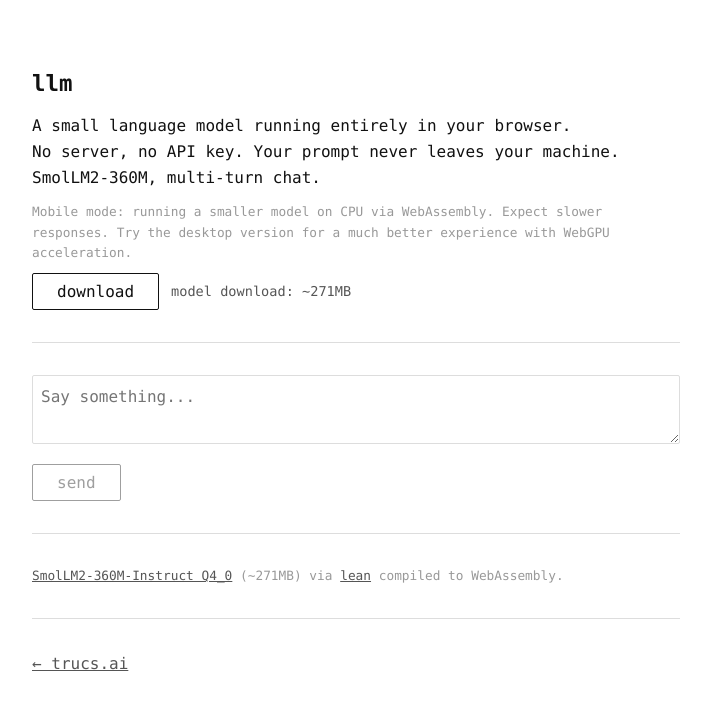
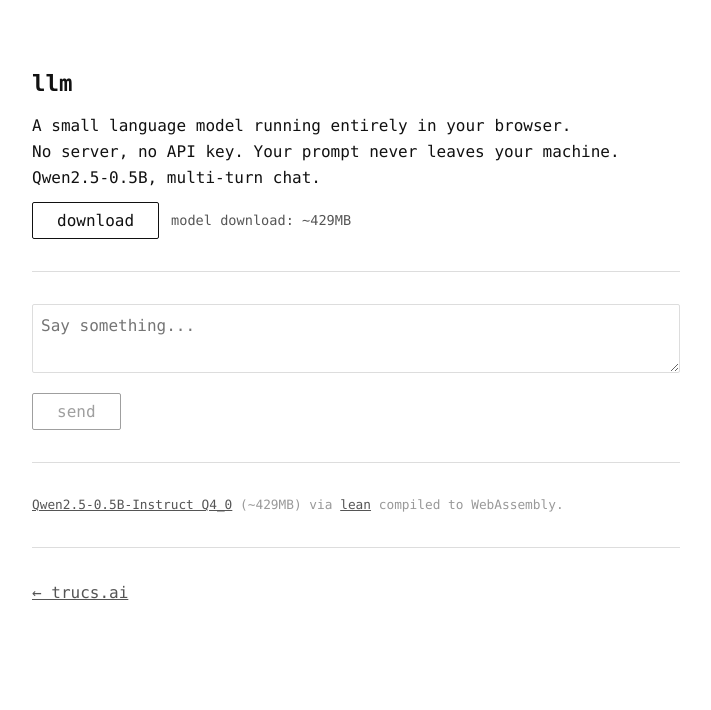
Before and after one commit to idle-intelligence/trucs.ai, a Jekyll site: the page llm/index.html, which Jekyll copies as it is, in a window 1280 px wide. Shown: the top 710 px of the page, without its empty margins (284-995 px from the left). Built offline with Jekyll 4.4.1, drawn with Linux system fonts in a browser that asks for light colours.

Commit message:
Mobile chat model: Qwen2.5-0.5B-Instruct Q4_0 instead of SmolLM2-360M; the mobile note states the backend lean loaded (#60)
The small-model slot on llm, llm-tts and stt-llm-tts now loads the official
Qwen2.5-0.5B-Instruct Q4_0 GGUF and tokenizer at pinned Hub revisions under a
new cache name. The note about the mobile path is filled in from the backend
the engine reports after load (WebGPU, CPU threads or one CPU thread) instead
of claiming CPU for every small-model visitor.

```diff
--- a/llm/index.html
+++ b/llm/index.html
@@ -113,7 +113,7 @@
       No server, no API key. Your prompt never leaves your machine.<br>
       <span id="model-name">SmolLM2-1.7B</span>, multi-turn chat.
     </p>
-    <p id="mobile-warning" class="panel-desc" hidden>Mobile mode: running a smaller model on CPU via WebAssembly. Expect slower responses. Try the desktop version for a much better experience with WebGPU acceleration.</p>
+    <p id="mobile-warning" class="panel-desc" hidden></p>
 
     <div id="model-status">
       <button id="load-btn">download</button>
@@ -133,7 +133,7 @@
     <hr>
 
     <p id="desc-full" class="panel-desc"><a href="https://huggingface.co/bartowski/SmolLM2-1.7B-Instruct-GGUF">SmolLM2-1.7B-Instruct Q4_0</a>, multi-turn chat via WebGPU with <a href="https://github.com/idle-intelligence/llm-web">lean</a>.</p>
-    <p id="desc-mobile" class="panel-desc" hidden><a href="https://huggingface.co/bartowski/SmolLM2-360M-Instruct-GGUF">SmolLM2-360M-Instruct Q4_0</a> (~271MB) via <a href="https://github.com/idle-intelligence/llm-web">lean</a> compiled to WebAssembly.</p>
+    <p id="desc-mobile" class="panel-desc" hidden><a href="https://huggingface.co/Qwen/Qwen2.5-0.5B-Instruct-GGUF">Qwen2.5-0.5B-Instruct Q4_0</a> (~429MB) via <a href="https://github.com/idle-intelligence/llm-web">lean</a> compiled to WebAssembly.</p>
 
     <hr>
     <p><a href="/">← trucs.ai</a></p>
@@ -237,7 +237,7 @@
 
     // ════════════════════════════════════════════
     // lean engine, in a Worker. mobileMode picks the model (1.7B desktop,
-    // 360M mobile/no-WebGPU); lean itself still picks the best backend it
+    // 0.5B mobile/no-WebGPU); lean itself still picks the best backend it
     // can run that model on (WebGPU, then CPU threads, then single-thread —
     // see lean-chat-worker.js).
     // ════════════════════════════════════════════
@@ -251,23 +251,23 @@
       maxCtx: 2048,
       name: 'SmolLM2-1.7B',
     };
-    const MODEL_360M = {
-      size: '~271MB',
-      cache: 'llm-smollm2-360m-q4_0-gguf-v1',
-      gguf: 'https://huggingface.co/bartowski/SmolLM2-360M-Instruct-GGUF/resolve/main/SmolLM2-360M-Instruct-Q4_0.gguf',
-      tokenizer: 'https://huggingface.co/HuggingFaceTB/SmolLM2-360M-Instruct/resolve/main/tokenizer.json',
-      tokenizerCfg: 'https://huggingface.co/HuggingFaceTB/SmolLM2-360M-Instruct/resolve/main/tokenizer_config.json',
+    const MODEL_MOBILE = {
+      size: '~429MB',
+      cache: 'llm-qwen2.5-0.5b-q4_0-gguf-v1',
+      gguf: 'https://huggingface.co/Qwen/Qwen2.5-0.5B-Instruct-GGUF/resolve/9217f5db79a29953eb74d5343926648285ec7e67/qwen2.5-0.5b-instruct-q4_0.gguf',
+      tokenizer: 'https://huggingface.co/Qwen/Qwen2.5-0.5B-Instruct/resolve/7ae557604adf67be50417f59c2c2f167def9a775/tokenizer.json',
+      tokenizerCfg: 'https://huggingface.co/Qwen/Qwen2.5-0.5B-Instruct/resolve/7ae557604adf67be50417f59c2c2f167def9a775/tokenizer_config.json',
       maxCtx: 2048,
-      name: 'SmolLM2-360M',
+      name: 'Qwen2.5-0.5B',
     };
 
-    const MODEL = mobileMode ? MODEL_360M : MODEL_1_7B;
+    const MODEL = mobileMode ? MODEL_MOBILE : MODEL_1_7B;
+    const PATH_TEXT = { webgpu: 'on the GPU with WebGPU', threads: 'on the CPU with WebAssembly threads', single: 'on a single CPU thread with WebAssembly' };
 
     if (mobileMode) {
       descFull.hidden = true;
       descMobile.hidden = false;
       document.getElementById('model-name').textContent = MODEL.name;
-      document.getElementById('mobile-warning').hidden = false;
       document.getElementById('voice-link').hidden = true;
     }
 
```
Also changed, not shown: other parts of llm/index.html (+5 -0 lines), llm-tts/index.html (+14 -10 lines), stt-llm-tts/index.html (+14 -10 lines).
